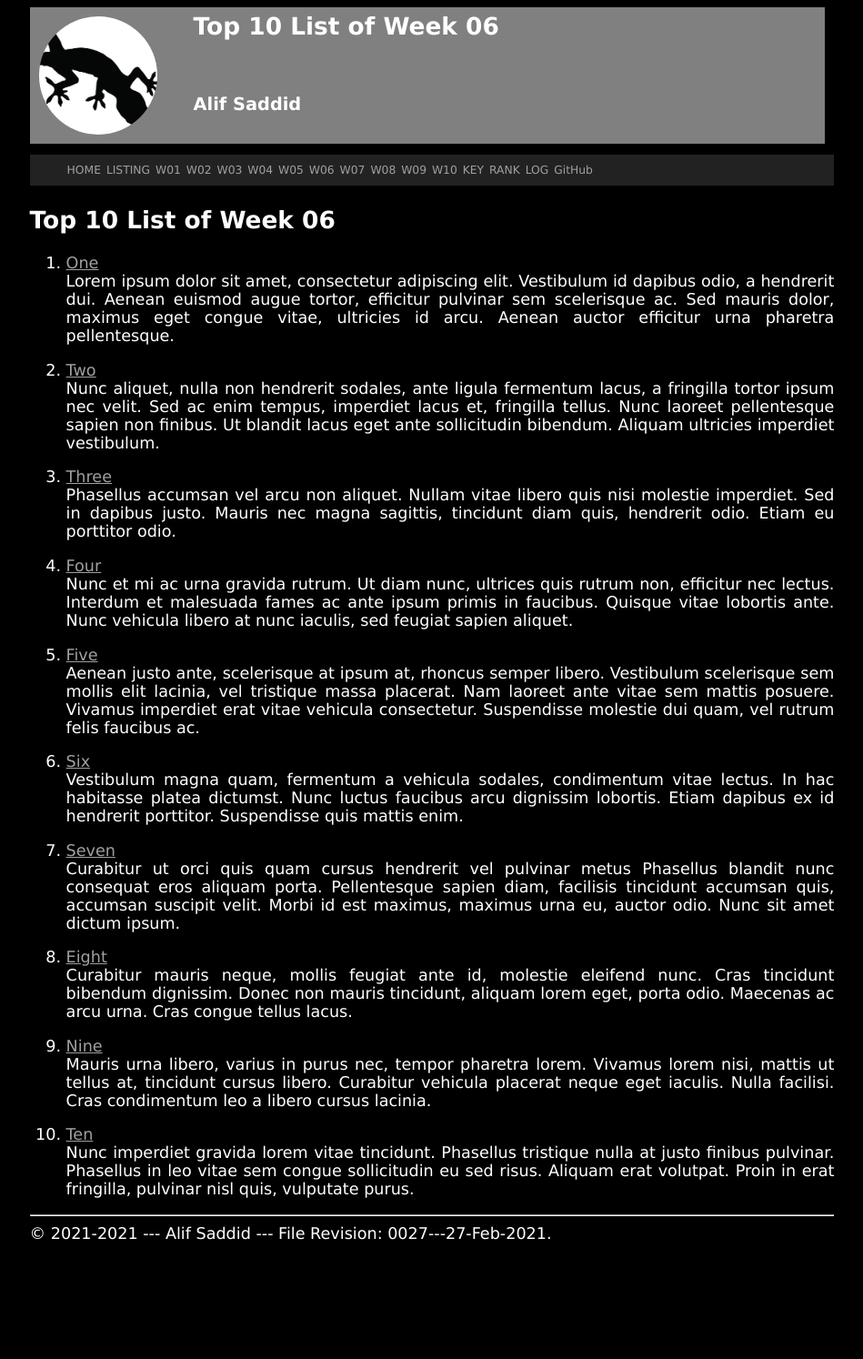
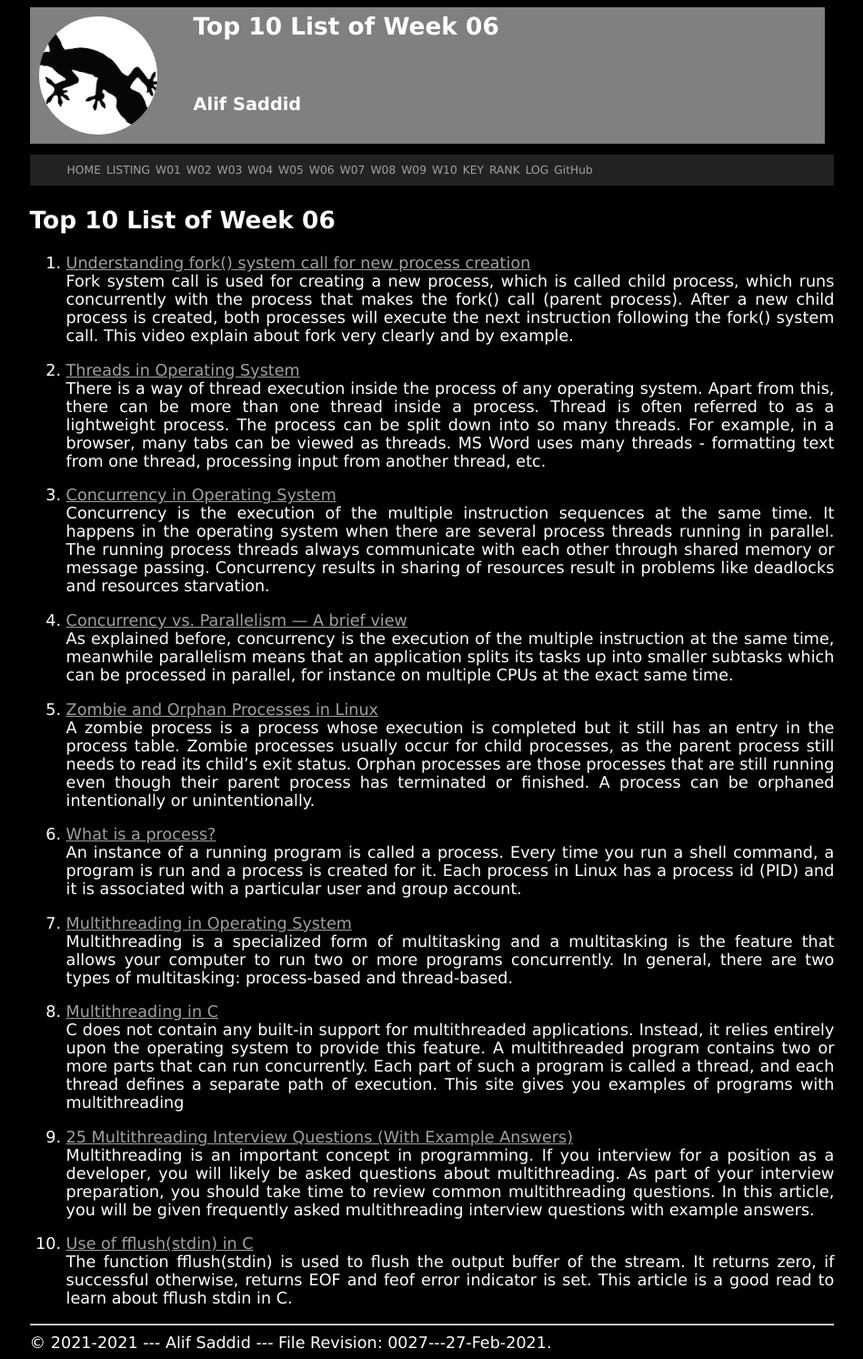
Before and after one commit to alifsaddid/os211, a Jekyll site: the page built from w06.md, in a window 1280 px wide. Shown: the whole page at 91% size, without its empty margins (165-1114 px from the left). Built offline with Jekyll 4.4.1, drawn with Linux system fonts in a browser that asks for light colours; our own code applies the rules of GitHub Pages for plain Markdown files; before the commit the page ends 1374 px from its top, so only the background shows below that.

Commit message:
OS211 alifsaddid

```diff
--- a/w06.md
+++ b/w06.md
@@ -5,72 +5,32 @@ permalink: /W06/
 
 # Top 10 List of Week 06
 
-1. [One](https://en.wikipedia.org/wiki/1)<br>
-Lorem ipsum dolor sit amet, consectetur adipiscing elit.
-Vestibulum id dapibus odio, a hendrerit dui.
-Aenean euismod augue tortor, efficitur pulvinar sem scelerisque ac.
-Sed mauris dolor, maximus eget congue vitae, ultricies id arcu.
-Aenean auctor efficitur urna pharetra pellentesque.
+1. [Understanding fork() system call for new process creation](https://www.youtube.com/watch?v=PwxTbksJ2fo)<br>
+Fork system call is used for creating a new process, which is called child process, which runs concurrently with the process that makes the fork() call (parent process). After a new child process is created, both processes will execute the next instruction following the fork() system call. This video explain about fork very clearly and by example.
 
-2. [Two](https://en.wikipedia.org/wiki/2)<br>
-Nunc aliquet, nulla non hendrerit sodales, ante ligula fermentum lacus, a fringilla tortor ipsum nec velit.
-Sed ac enim tempus, imperdiet lacus et, fringilla tellus.
-Nunc laoreet pellentesque sapien non finibus.
-Ut blandit lacus eget ante sollicitudin bibendum.
-Aliquam ultricies imperdiet vestibulum.
+2. [Threads in Operating System](https://www.javatpoint.com/threads-in-operating-system)<br>
+There is a way of thread execution inside the process of any operating system. Apart from this, there can be more than one thread inside a process. Thread is often referred to as a lightweight process. The process can be split down into so many threads. For example, in a browser, many tabs can be viewed as threads. MS Word uses many threads - formatting text from one thread, processing input from another thread, etc.
 
-3. [Three](https://en.wikipedia.org/wiki/3)<br>
-Phasellus accumsan vel arcu non aliquet.
-Nullam vitae libero quis nisi molestie imperdiet.
-Sed in dapibus justo.
-Mauris nec magna sagittis, tincidunt diam quis, hendrerit odio.
-Etiam eu porttitor odio.
+3. [Concurrency in Operating System](https://www.geeksforgeeks.org/concurrency-in-operating-system/)<br>
+Concurrency is the execution of the multiple instruction sequences at the same time. It happens in the operating system when there are several process threads running in parallel. The running process threads always communicate with each other through shared memory or message passing. Concurrency results in sharing of resources result in problems like deadlocks and resources starvation.
 
-4. [Four](https://en.wikipedia.org/wiki/4)<br>
-Nunc et mi ac urna gravida rutrum.
-Ut diam nunc, ultrices quis rutrum non, efficitur nec lectus.
-Interdum et malesuada fames ac ante ipsum primis in faucibus.
-Quisque vitae lobortis ante.
-Nunc vehicula libero at nunc iaculis, sed feugiat sapien aliquet.
+4. [Concurrency vs. Parallelism — A brief view](https://medium.com/@itIsMadhavan/concurrency-vs-parallelism-a-brief-review-b337c8dac350)<br>
+As explained before, concurrency is the execution of the multiple instruction at the same time, meanwhile parallelism means that an application splits its tasks up into smaller subtasks which can be processed in parallel, for instance on multiple CPUs at the exact same time.
 
-5. [Five](https://en.wikipedia.org/wiki/5)<br>
-Aenean justo ante, scelerisque at ipsum at, rhoncus semper libero.
-Vestibulum scelerisque sem mollis elit lacinia, vel tristique massa placerat.
-Nam laoreet ante vitae sem mattis posuere.
-Vivamus imperdiet erat vitae vehicula consectetur.
-Suspendisse molestie dui quam, vel rutrum felis faucibus ac.
+5. [Zombie and Orphan Processes in Linux](https://www.tutorialspoint.com/zombie-and-orphan-processes-in-linux)<br>
+A zombie process is a process whose execution is completed but it still has an entry in the process table. Zombie processes usually occur for child processes, as the parent process still needs to read its child’s exit status. Orphan processes are those processes that are still running even though their parent process has terminated or finished. A process can be orphaned intentionally or unintentionally.
 
-6. [Six](https://en.wikipedia.org/wiki/6)<br>
-Vestibulum magna quam, fermentum a vehicula sodales, condimentum vitae lectus.
-In hac habitasse platea dictumst.
-Nunc luctus faucibus arcu dignissim lobortis.
-Etiam dapibus ex id hendrerit porttitor.
-Suspendisse quis mattis enim.
+6. [What is a process?](https://geek-university.com/linux/what-is-a-process)<br>
+An instance of a running program is called a process. Every time you run a shell command, a program is run and a process is created for it. Each process in Linux has a process id (PID) and it is associated with a particular user and group account.
 
-7. [Seven](https://en.wikipedia.org/wiki/7)<br>
-Curabitur ut orci quis quam cursus hendrerit vel pulvinar metus
-Phasellus blandit nunc consequat eros aliquam porta.
-Pellentesque sapien diam, facilisis tincidunt accumsan quis, accumsan suscipit velit.
-Morbi id est maximus, maximus urna eu, auctor odio.
-Nunc sit amet dictum ipsum.
+7. [Multithreading in Operating System](https://www.geeksforgeeks.org/multithreading-in-operating-system/)<br>
+Multithreading is a specialized form of multitasking and a multitasking is the feature that allows your computer to run two or more programs concurrently. In general, there are two types of multitasking: process-based and thread-based.
 
-8. [Eight](https://en.wikipedia.org/wiki/8)<br>
-Curabitur mauris neque, mollis feugiat ante id, molestie eleifend nunc.
-Cras tincidunt bibendum dignissim.
-Donec non mauris tincidunt, aliquam lorem eget, porta odio.
-Maecenas ac arcu urna.
-Cras congue tellus lacus.
+8. [Multithreading in C](https://www.tutorialspoint.com/multithreading-in-c)<br>
+C does not contain any built-in support for multithreaded applications. Instead, it relies entirely upon the operating system to provide this feature. A multithreaded program contains two or more parts that can run concurrently. Each part of such a program is called a thread, and each thread defines a separate path of execution. This site gives you examples of programs with multithreading
 
-9. [Nine](https://en.wikipedia.org/wiki/9)<br>
-Mauris urna libero, varius in purus nec, tempor pharetra lorem.
-Vivamus lorem nisi, mattis ut tellus at, tincidunt cursus libero.
-Curabitur vehicula placerat neque eget iaculis.
-Nulla facilisi.
-Cras condimentum leo a libero cursus lacinia.
+9. [25 Multithreading Interview Questions (With Example Answers)](https://www.indeed.com/career-advice/interviewing/multithreading-interview-questions)<br>
+Multithreading is an important concept in programming. If you interview for a position as a developer, you will likely be asked questions about multithreading. As part of your interview preparation, you should take time to review common multithreading questions. In this article, you will be given frequently asked multithreading interview questions with example answers.
 
-10. [Ten](https://en.wikipedia.org/wiki/10)<br>
-Nunc imperdiet gravida lorem vitae tincidunt.
-Phasellus tristique nulla at justo finibus pulvinar.
-Phasellus in leo vitae sem congue sollicitudin eu sed risus.
-Aliquam erat volutpat.
-Proin in erat fringilla, pulvinar nisl quis, vulputate purus.
+10. [Use of fflush(stdin) in C](https://www.tutorialspoint.com/use-of-fflush-stdin-in-c)<br>
+The function fflush(stdin) is used to flush the output buffer of the stream. It returns zero, if successful otherwise, returns EOF and feof error indicator is set. This article is a good read to learn about fflush stdin in C.
```
